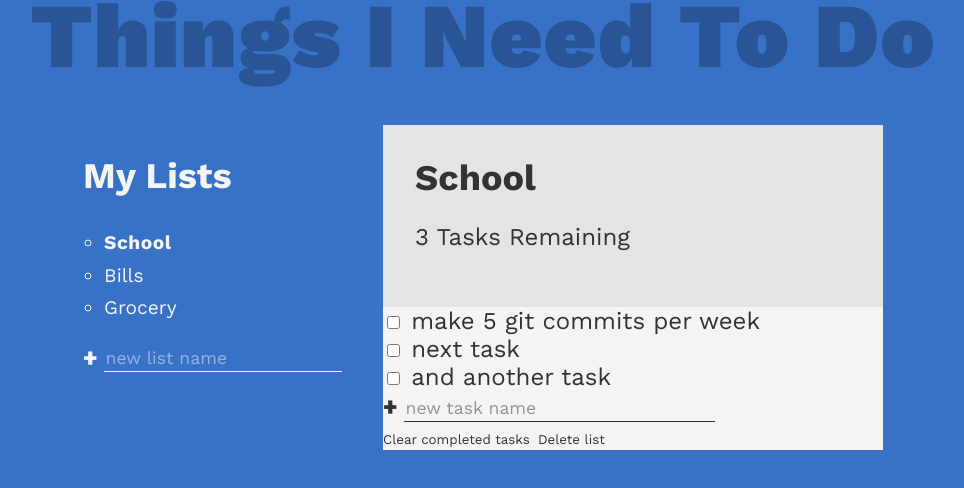
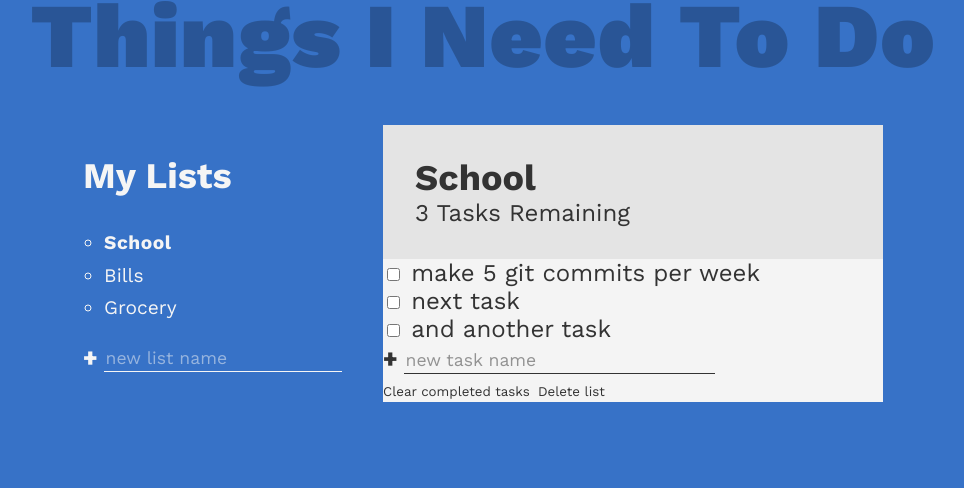
Before and after one commit to ManBytesDog/ToDoListApp, a plain HTML site: page index.html in a window 1280 px wide. Shown: the whole page, without its empty margins (157-1121 px from the left). Drawn offline with nearby package versions, Linux system fonts and the light colour scheme.

Commit message:
added margin: to .tasks-remaining in css file

```diff
--- a/style.css
+++ b/style.css
@@ -126,3 +126,7 @@ form {
 .list-title {
   margin: 0;
 }
+
+.tasks-remaining{
+  margin: 0;
+}
```
